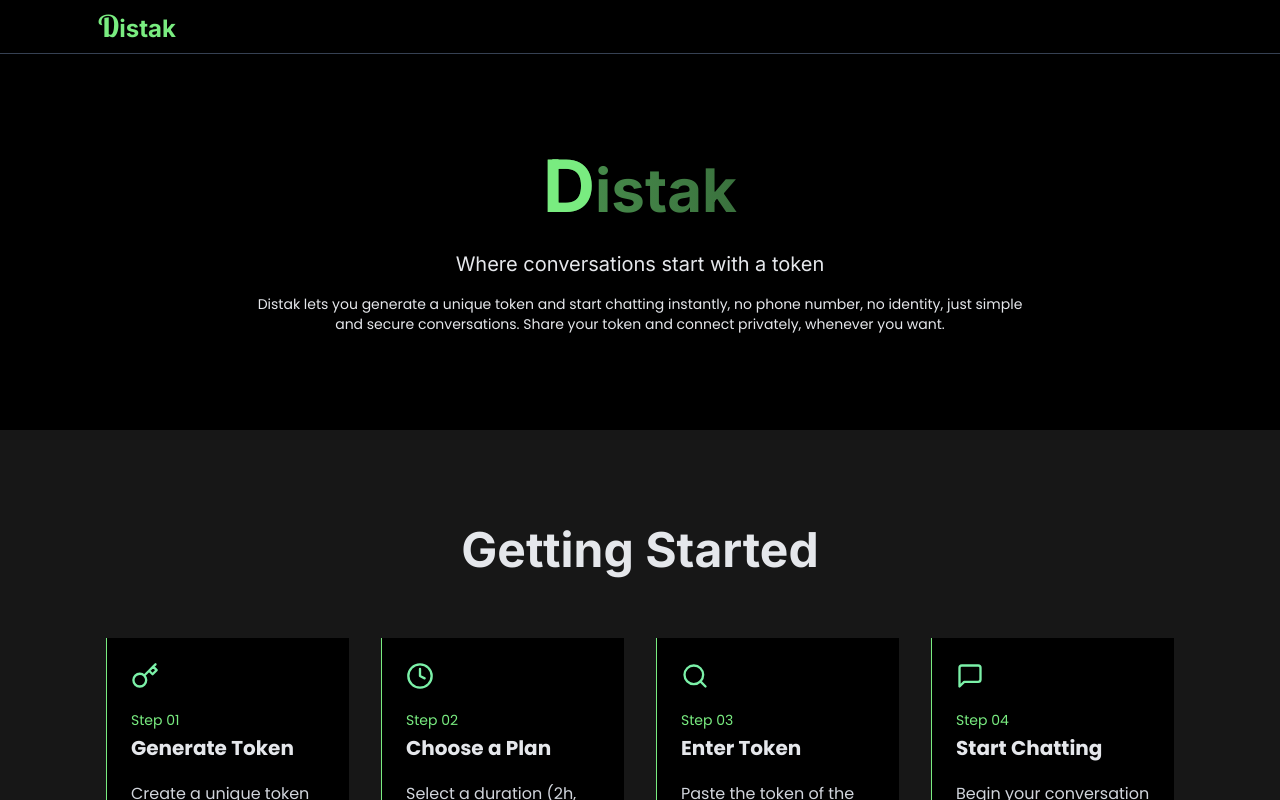
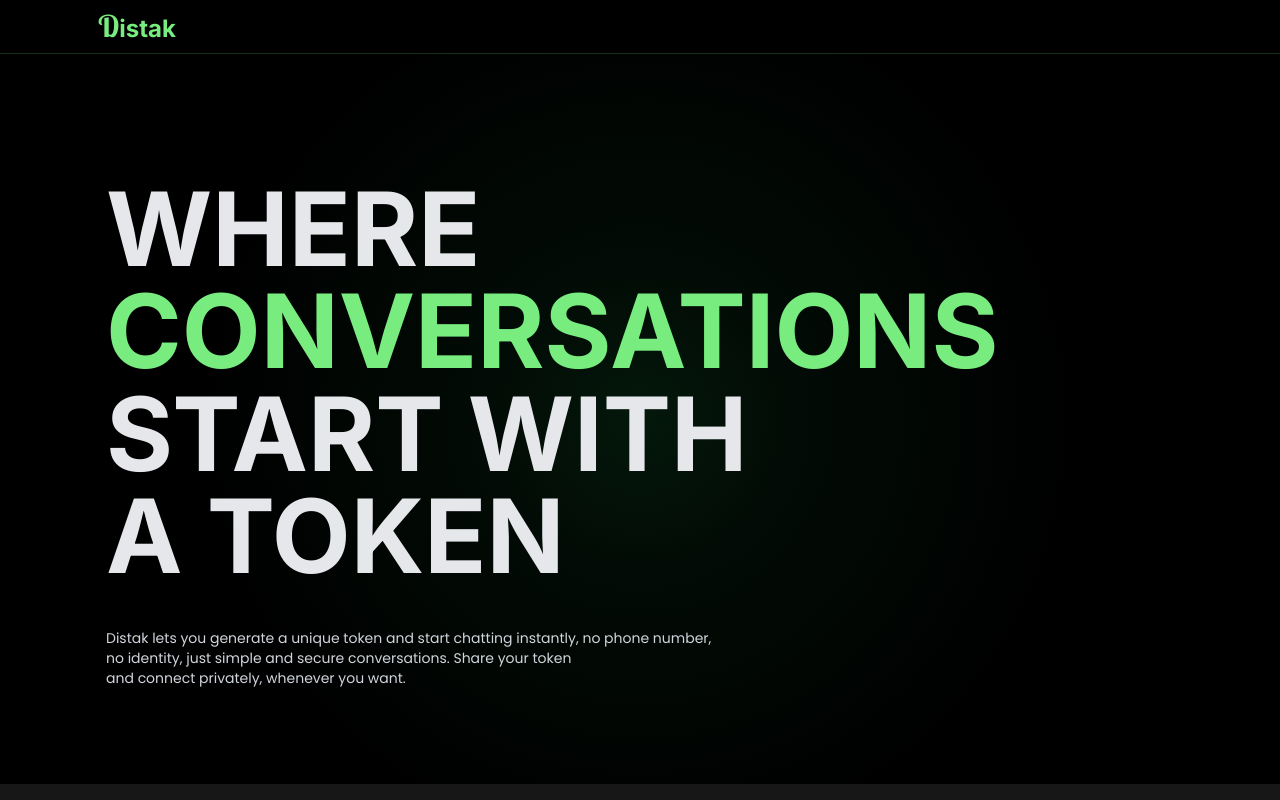
Before and after one commit to tahmid-khan-hub/Distak, a Next.js app: page / in a window 1280 px wide. Shown: the top 800 px of the page. Built offline with nearby package versions, Linux system fonts and the light colour scheme; no server answers.

Commit message:
Update Navbar border and button, update the Banner section design and structure

```diff
--- a/app/HomeComponents/Banner/Banner.tsx
+++ b/app/HomeComponents/Banner/Banner.tsx
@@ -1,21 +1,38 @@
 "use client";
-
 import AnimateOnView from "@/app/hooks/AnimateOnView";
 
 const Banner = () => {
     return (
-        <div className="py-24">
+        <div className="py-24 relative overflow-hidden">
+            {/* Emerald Spotlight Background */}
+            <div
+                className="absolute inset-0 z-0 pointer-events-none"
+                style={{
+                    background: `
+                        radial-gradient(
+                            circle at center,
+                            rgba(34, 197, 94, 0.12) 0%,
+                            rgba(34, 197, 94, 0.06) 20%,
+                            rgba(0, 0, 0, 0.0) 60%
+                        )
+                    `,
+                }}
+            />
             {/* content */}
-            <div>
+            <div className="relative z-10 max-w-275 mx-auto px-4">
                 {/* title */}
-                <AnimateOnView direction="up" delay={0.25} duration={0.6}>
-                    <h1 className="inter text-6xl font-bold  bg-linear-to-r from-primary to-primary/10 bg-clip-text text-transparent text-center">
-                    <span className="text-7xl text-primary transform transition-all duration-300 ease-out hover:scale-110 hover:-translate-x-1">D</span>istak</h1>
+                <AnimateOnView direction="up" delay={0.35} duration={0.8}>
+                    <h2 className="inter text-gray-200 text-left font-bold mt-7 w-full lg:w-180 leading-none uppercase "
+                    style={{ fontSize: "clamp(2.6rem, 8vw, 7rem)" }}>
+                        Where <span className="text-primary">conversations</span> start with <br/> a token
+                    </h2>
                 </AnimateOnView>
-                {/* sub-title */}
-                <AnimateOnView direction="up" delay={0.35} duration={0.8}><h2 className="inter text-xl text-gray-200 text-center mt-7">Where conversations start with a token</h2></AnimateOnView>
                 {/* description */}
-                <AnimateOnView direction="up" delay={0.35} duration={1.0}><p className="poppins text-sm text-gray-200 text-center mt-4 max-w-3xl mx-auto"> Distak lets you generate a unique token and start chatting instantly, no phone number, no identity, just simple and secure conversations. Share your token and connect privately, whenever you want.</p></AnimateOnView>
+                <AnimateOnView direction="up" delay={0.35} duration={1.0}>
+                    <p className="poppins text-sm text-gray-300 text-left mt-10 w-full">
+                        Distak lets you generate a unique token and start chatting instantly, no phone number, <br/> no identity, just simple and secure conversations. Share your token <br/> and connect privately, whenever you want.
+                    </p>
+                </AnimateOnView>
             </div>
         </div>
     );
--- a/app/HomeComponents/Navbar/Navbar.tsx
+++ b/app/HomeComponents/Navbar/Navbar.tsx
@@ -9,7 +9,7 @@
     const { data: session, isLoading } = useSession();
 
     return (
-        <div className="sticky top-0 z-50 border-b border-b-gray-700 bg-black">
+        <div className="sticky top-0 z-50 border-b border-b-primary/20 bg-black">
             <div className="flex justify-between w-full max-w-275 mx-auto">
                 {/* logo */}
                 <div><Logo/></div>
@@ -19,7 +19,7 @@
                         <NavbarSkeleton />
                     ) : session && (
                         <Link href="/conversations">
-                            <Button>Conversations</Button>
+                            <Button className="btn_primary">Conversations</Button>
                         </Link>
                     )}
                 </div>
```
